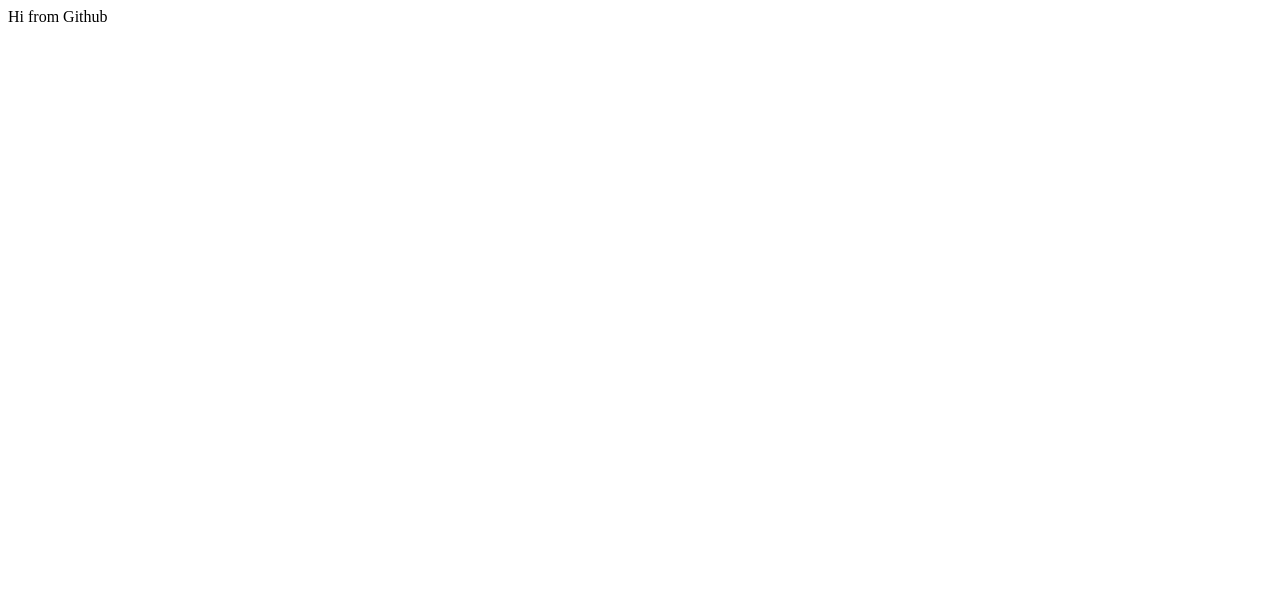
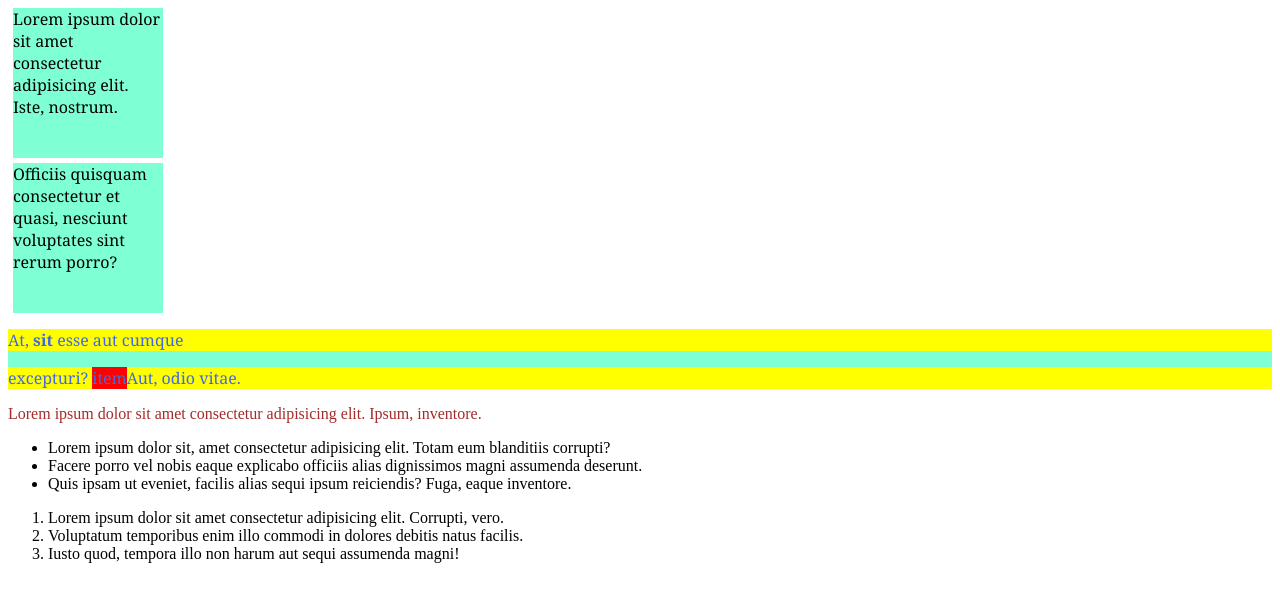
Before and after one commit to MariaSenyo/SK-training, a plain HTML site: page index.html in a window 1280 px wide. Drawn offline with Linux system fonts and the light colour scheme.

Commit message:
added training3

```diff
--- a/CSS/style.css
+++ b/CSS/style.css
@@ -0,0 +1,23 @@
+div{
+    background-color: aquamarine;
+    font-family: Georgia, 'Times New Roman', Times, serif;
+    font-size: 16px;
+}
+div:hover{
+    background-color: red;
+}
+.box{
+    width: 150px;
+    height: 150px;
+    margin: 5px;
+}
+#item, p{
+    color: brown;
+}
+div p{
+    background: yellow;
+    color:royalblue;
+}
+span{
+    background-color: red;
+}
--- a/index.html
+++ b/index.html
@@ -1,12 +1,31 @@
 <!DOCTYPE html>
 <html lang="en">
+
 <head>
     <meta charset="UTF-8">
     <meta name="viewport" content="width=device-width, initial-scale=1.0">
     <title>Document</title>
     <link rel="stylesheet" href="css/style.css">
 </head>
+
 <body>
-    <div>Hi from Github</div>
+    <div class="box">Lorem ipsum dolor sit amet consectetur adipisicing elit. Iste, nostrum.</div>
+    <div class="box">Officiis quisquam consectetur et quasi, nesciunt voluptates sint rerum porro?</div>
+    <div id="item">
+       <p>At, <strong> sit</strong> esse aut cumque</p>
+       <p>excepturi? <span>item</span>Aut, odio vitae.</p>
+    </div>
+    <p>Lorem ipsum dolor sit amet consectetur adipisicing elit. Ipsum, inventore.</p>
+<ul>
+    <li>Lorem ipsum dolor sit, amet consectetur adipisicing elit. Totam eum blanditiis corrupti?</li>
+    <li>Facere porro vel nobis eaque explicabo officiis alias dignissimos magni assumenda deserunt.</li>
+    <li>Quis ipsam ut eveniet, facilis alias sequi ipsum reiciendis? Fuga, eaque inventore.</li>
+</ul>
+    <ol>
+        <li>Lorem ipsum dolor sit amet consectetur adipisicing elit. Corrupti, vero.</li>
+        <li>Voluptatum temporibus enim illo commodi in dolores debitis natus facilis.</li>
+        <li>Iusto quod, tempora illo non harum aut sequi assumenda magni!</li>
+    </ol>
 </body>
+
 </html>
```
Also changed, not shown: 1 other file.
